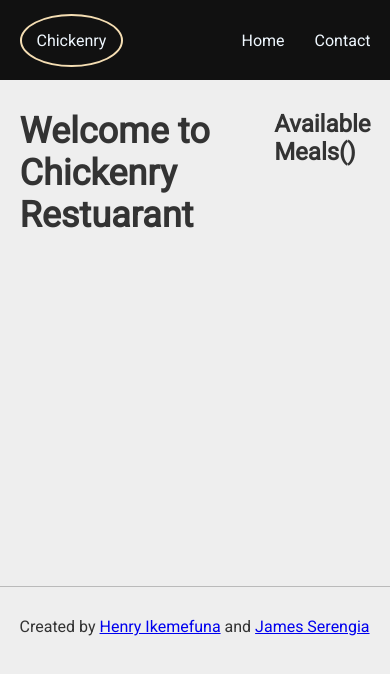
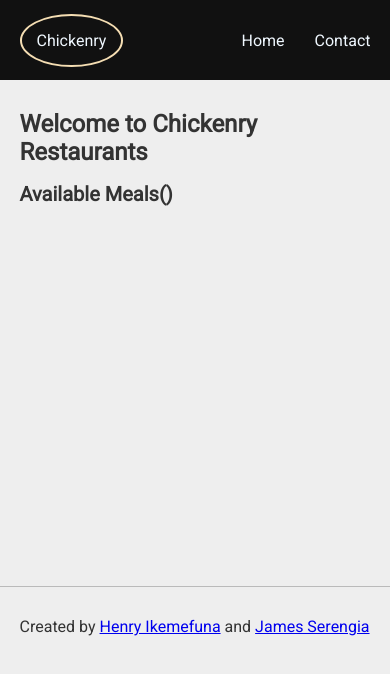
Before and after one commit to serengia/capstone-project--consuming-API, a website built with webpack: page src/index.html in a window 390 px wide. Built offline with nearby package versions, Linux system fonts and the light colour scheme; no server answers.

Commit message:
Added media query and updated readme file

```diff
--- a/src/index.html
+++ b/src/index.html
@@ -11,7 +11,7 @@
         integrity="sha512-MV7K8+y+gLIBoVD59lQIYicR65iaqukzvf/nwasF0nqhPay5w/9lJmVM2hMDcnK1OnMGCdVK+iQrJ7lzPJQd1w=="
         crossorigin="anonymous" referrerpolicy="no-referrer" />
     <link href="https://fonts.googleapis.com/css2?family=Roboto:ital@0;1&display=swap" rel="stylesheet">
-    <title>Leader board project</title>
+    <title>Chickenry Restaurant Project</title>
 </head>
 
 <body>
@@ -30,8 +30,8 @@
             <div class="foods-container row">
 
                 <div class="menu-heading">
-                    <h1>Welcome to Chickenry Restuarant</h1>
-                    <h2>Available Meals(<span class="item-count"></span>)</h2>
+                    <h1>Welcome to Chickenry Restaurants</h1>
+                    <span class="item-count-wrapper">Available Meals(<span class="item-count"></span>)</span>
                 </div>
                 <div class="cards">
 
--- a/src/style.css
+++ b/src/style.css
@@ -29,12 +29,13 @@ header {
 
 h1 {
   font-size: 3.6rem;
-  margin-bottom: 2rem;
 }
 
 .menu-heading {
   display: flex;
   justify-content: space-between;
+  align-items: center;
+  margin-bottom: 2rem;
 }
 
 .header-container {
@@ -48,6 +49,7 @@ h1 {
   border-radius: 50%;
   border: 2px solid wheat;
   padding: 1.5rem;
+  width: max-content;
 }
 
 .header-container > ul {
@@ -68,6 +70,11 @@ h1 {
   font-size: 1.6rem;
   font-family: inherit;
   cursor: pointer;
+}
+
+.item-count-wrapper {
+  font-size: 2rem;
+  font-weight: 600;
 }
 
 .row {
@@ -307,6 +314,24 @@ h1 {
   font-weight: 500;
 }
 
+@media (max-width: 800px) {
+  .developers-container {
+    flex-direction: column;
+    gap: 4rem;
+  }
+  h1 {
+    font-size: 2.4rem;
+  }
+  .menu-heading {
+    flex-direction: column;
+    gap: 1.6rem;
+  }
+  .item-count-wrapper {
+    margin-bottom: 2rem;
+    align-self: flex-start;
+  }
+}
+
 @media (max-width: 500px) {
   .cards {
     grid-template-columns: repeat(auto-fill, minmax(20rem, 1fr));
```
Also changed, not shown: Readme.md, dist/index.html, dist/main.js.
